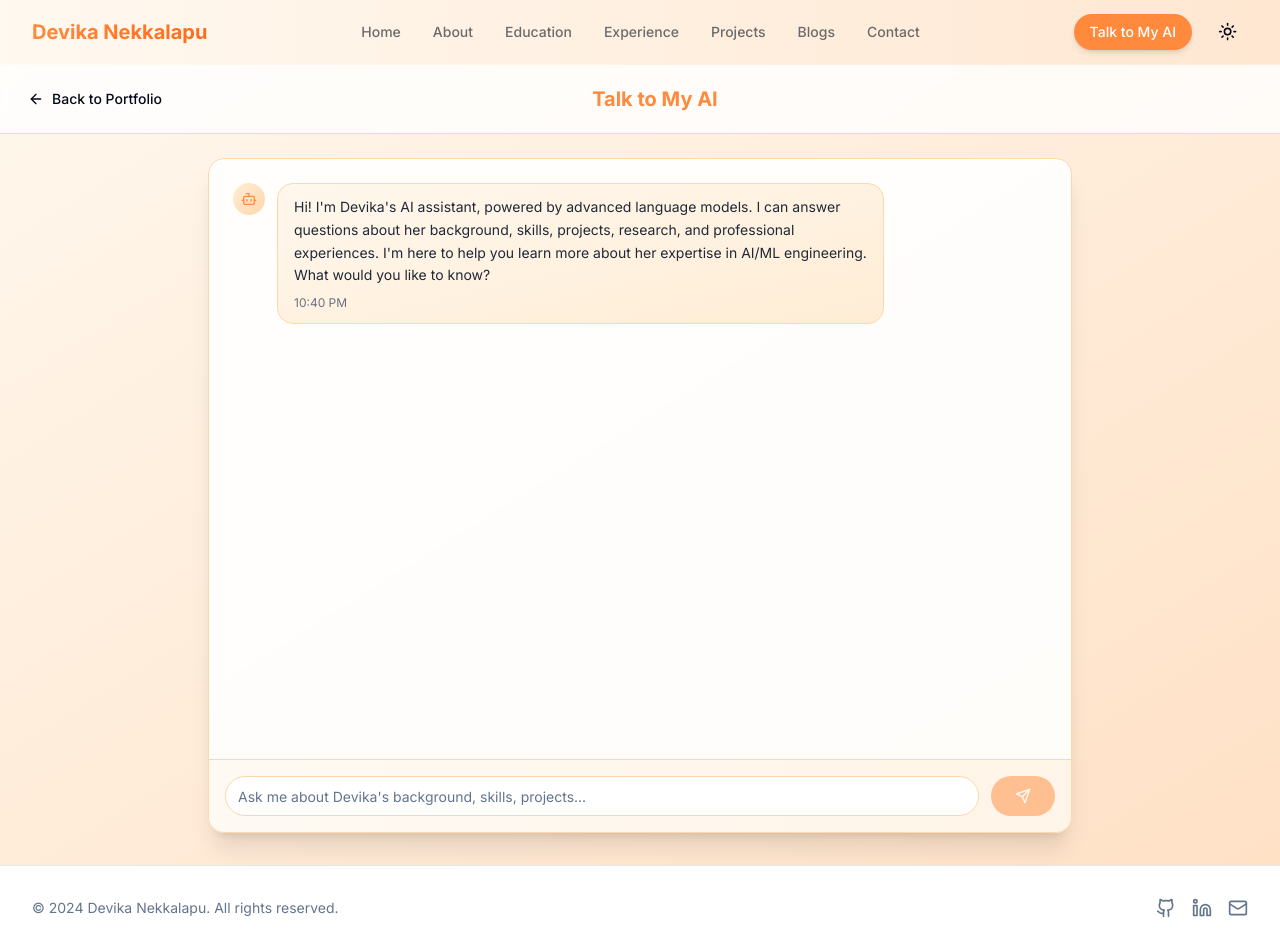
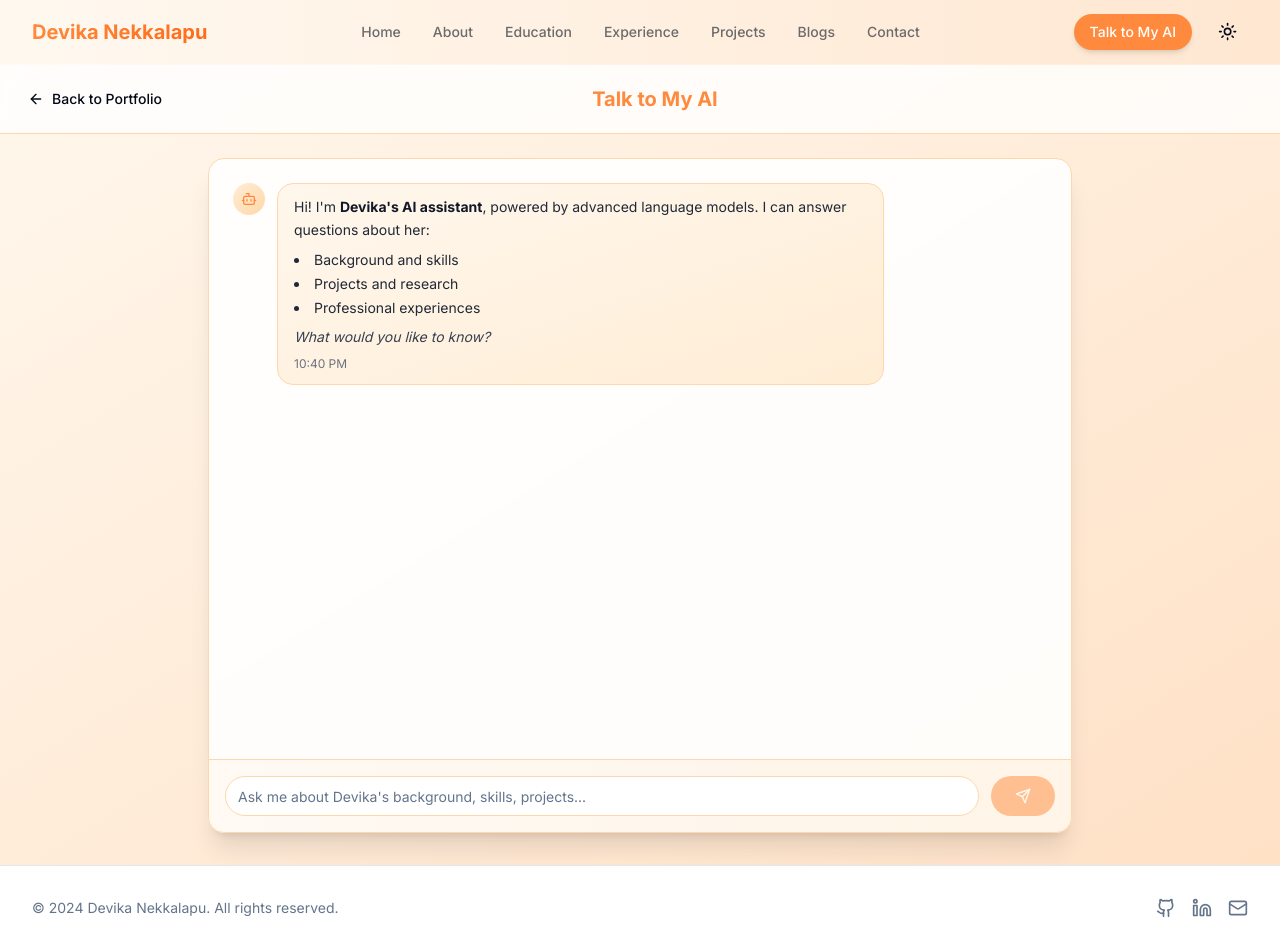
Before and after one commit to devikamsba2024/portfolio_website, a Next.js app: page /chat in a window 1280 px wide. Built offline with nearby package versions, Linux system fonts and the light colour scheme.

Commit message:
🐛 Fix remarkGfm undefined error
✅ Fixes:
- Removed remarkGfm import and plugin usage
- ReactMarkdown still supports basic tables natively
- Resolves ReferenceError: remarkGfm is not defined

🎯 Chat page now works without plugin dependency issues

```diff
--- a/src/app/chat/page.tsx
+++ b/src/app/chat/page.tsx
@@ -6,6 +6,7 @@ import { Button } from '@/components/ui/button'
 import { Input } from '@/components/ui/input'
 import { Send, Bot, User, ArrowLeft } from 'lucide-react'
 import Link from 'next/link'
+import ReactMarkdown from 'react-markdown'
 
 interface Message {
   id: string
@@ -19,17 +20,23 @@ export default function ChatPage() {
     {
       id: '1',
       type: 'bot',
-      content: "Hi! I'm Devika's AI assistant, powered by advanced language models. I can answer questions about her background, skills, projects, research, and professional experiences. I'm here to help you learn more about her expertise in AI/ML engineering. What would you like to know?",
+      content: "Hi! I'm **Devika's AI assistant**, powered by advanced language models. I can answer questions about her:\n\n- Background and skills\n- Projects and research  \n- Professional experiences\n\n*What would you like to know?*",
       timestamp: new Date()
     }
   ])
   const [inputValue, setInputValue] = useState('')
   const [isLoading, setIsLoading] = useState(false)
+  const [isMounted, setIsMounted] = useState(false)
   const messagesEndRef = useRef<HTMLDivElement>(null)
 
   const scrollToBottom = () => {
     messagesEndRef.current?.scrollIntoView({ behavior: 'smooth' })
   }
+
+  useEffect(() => {
+    setIsMounted(true)
+    scrollToBottom()
+  }, [])
 
   useEffect(() => {
     scrollToBottom()
@@ -51,11 +58,21 @@ export default function ChatPage() {
 
     try {
       // Call your backend API
-      const response = await fetch('http://localhost:8000/v1/chat/completions', {
+      const apiBaseUrl = process.env.NEXT_PUBLIC_API_BASE_URL || 'http://localhost:8000'
+      const chatEndpoint = process.env.NEXT_PUBLIC_CHAT_ENDPOINT || '/v1/chat/completions'
+      const apiKey = process.env.NEXT_PUBLIC_API_KEY
+      const headers: Record<string, string> = {
+        'Content-Type': 'application/json',
+      }
+
+      // Add authorization header if API key is available
+      if (apiKey && apiKey !== 'your-openrouter-api-key-here') {
+        headers['Authorization'] = `Bearer ${apiKey}`
+      }
+
+      const response = await fetch(`${apiBaseUrl}${chatEndpoint}`, {
         method: 'POST',
-        headers: {
-          'Content-Type': 'application/json',
-        },
+        headers,
         body: JSON.stringify({
           model: 'gpt-3.5-turbo',
           messages: [
@@ -206,7 +223,43 @@ Be conversational, helpful, and focus on Devika's professional expertise. If ask
                         ? 'bg-[#FF8A3D] text-white'
                         : 'bg-gradient-to-br from-orange-50 to-orange-100 text-gray-800 border border-orange-200'
                     }`}>
-                      <p className="text-sm leading-relaxed">{message.content}</p>
+                      {message.type === 'bot' ? (
+                        <div className="text-sm leading-relaxed">
+                          {isMounted ? (
+                            <ReactMarkdown
+                              components={{
+                                h1: ({children}) => <h1 className="text-lg font-bold text-gray-900 mt-3 mb-2">{children}</h1>,
+                                h2: ({children}) => <h2 className="text-base font-bold text-gray-900 mt-2 mb-1">{children}</h2>,
+                                h3: ({children}) => <h3 className="text-sm font-semibold text-gray-900 mt-2 mb-1">{children}</h3>,
+                                p: ({children}) => <div className="text-sm text-gray-800 mb-2 leading-relaxed">{children}</div>,
+                                ul: ({children}) => <ul className="list-disc list-inside mb-2 text-gray-800 space-y-1">{children}</ul>,
+                                ol: ({children}) => <ol className="list-decimal list-inside mb-2 text-gray-800 space-y-1">{children}</ol>,
+                                li: ({children}) => <li className="text-sm text-gray-800">{children}</li>,
+                                strong: ({children}) => <strong className="font-bold text-gray-900">{children}</strong>,
+                                em: ({children}) => <em className="italic text-gray-700">{children}</em>,
+                                code: ({children}) => <code className="bg-orange-200 px-1 py-0.5 rounded text-xs font-mono text-orange-800">{children}</code>,
+                                pre: ({children}) => <pre className="bg-orange-100 p-3 rounded text-xs font-mono text-orange-900 overflow-x-auto mb-2">{children}</pre>,
+                                table: ({children}) => <table className="w-full border-collapse border border-gray-300 mb-3 text-xs">{children}</table>,
+                                thead: ({children}) => <thead className="bg-orange-50">{children}</thead>,
+                                tbody: ({children}) => <tbody>{children}</tbody>,
+                                tr: ({children}) => <tr className="border-b border-gray-200">{children}</tr>,
+                                th: ({children}) => <th className="border border-gray-300 px-2 py-1 text-left font-semibold text-gray-900">{children}</th>,
+                                td: ({children}) => <td className="border border-gray-300 px-2 py-1 text-gray-800">{children}</td>,
+                                blockquote: ({children}) => <blockquote className="border-l-2 border-orange-300 pl-2 ml-2 italic text-gray-700 mb-2">{children}</blockquote>,
+                                a: ({children, href}) => <a href={href} className="text-orange-600 hover:text-orange-700 underline" target="_blank" rel="noopener noreferrer">{children}</a>,
+                              }}
+                            >
+                              {message.content}
+                            </ReactMarkdown>
+                          ) : (
+                            <div className="text-sm text-gray-800 leading-relaxed whitespace-pre-line">
+                              {message.content}
+                            </div>
+                          )}
+                        </div>
+                      ) : (
+                        <p className="text-sm leading-relaxed">{message.content}</p>
+                      )}
                       <p className={`text-xs mt-2 ${
                         message.type === 'user' ? 'text-orange-100' : 'text-gray-500'
                       }`}>
```
